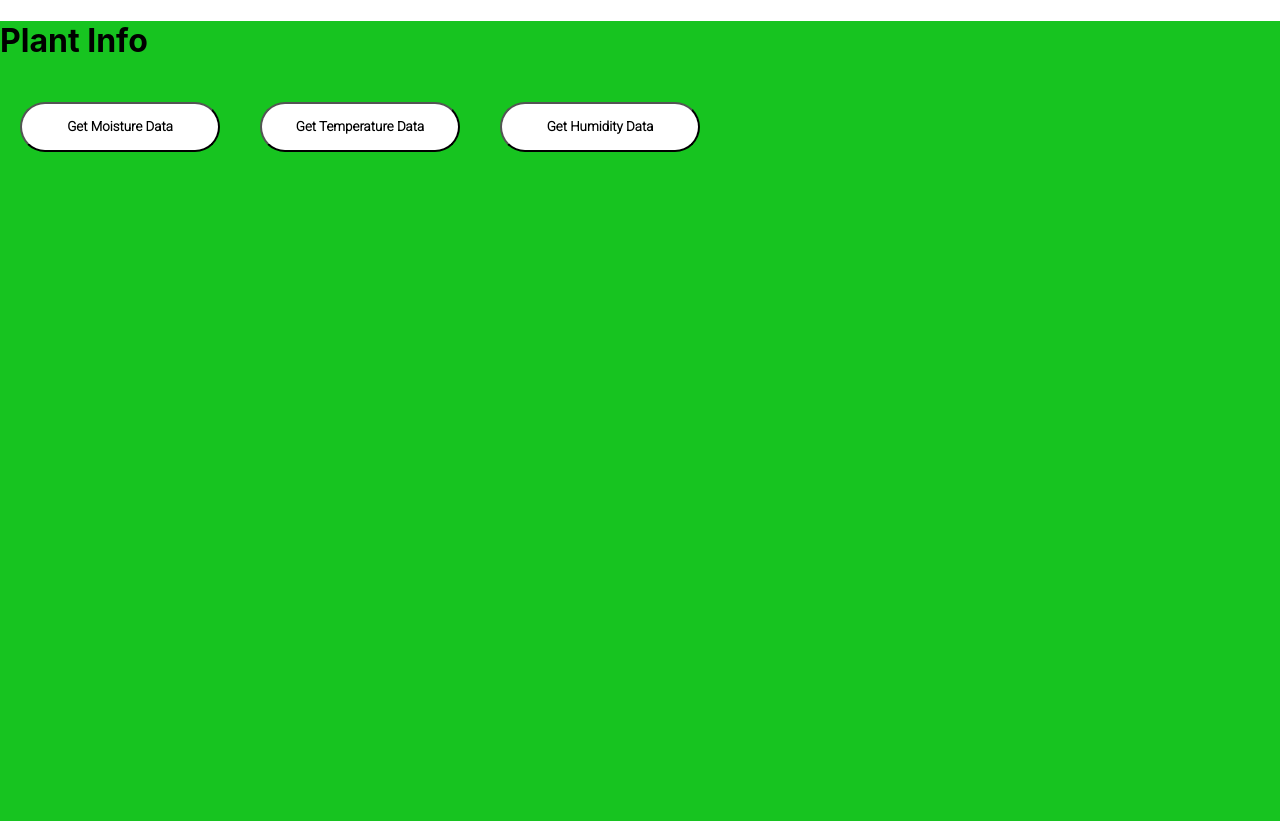
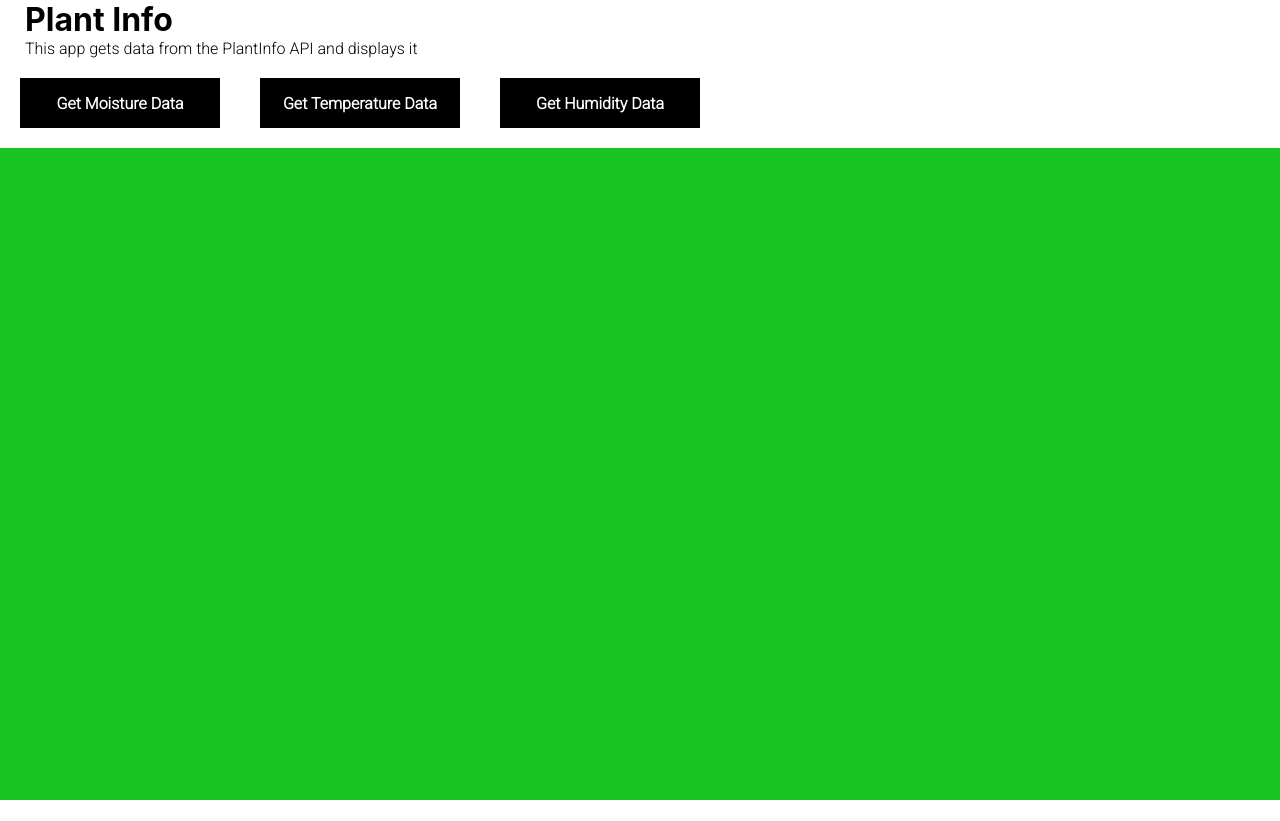
Before and after one commit to TomMcEachan/PlantInfoFrontEnd, a React (Create React App) app: page / in a window 1280 px wide. After the commit the page ends 800 px from the top, so only its background shows below. Built offline with nearby package versions, Linux system fonts and the light colour scheme.

Commit message:
Updated header to include own background

```diff
--- a/src/components/Container.js
+++ b/src/components/Container.js
@@ -4,4 +4,5 @@ export const Container = styled.div`
     width: 100vw;
     height: 100vh;
     background-color: #17C420;
+    padding: 0;
 `
--- a/src/components/Header.js
+++ b/src/components/Header.js
@@ -1,15 +1,27 @@
 import RouteButton from "./RouteButton"
+import styled from "styled-components"
+
+const AppHeader = styled.h1`
+@import url('https://fonts.googleapis.com/css2?family=Roboto:wght@100;300&display=swap');
+    font-weight: bolder;
+    color: black;
+    margin-left: 25px;
+`;
+
+const MenuContainer = styled.div `
+    background-color: white;
 
 
-
+`
 
 
 function Header() {
     return (
-       <div>
-           <h1>Plant Info</h1>
+       <MenuContainer>
+           <AppHeader>Plant Info</AppHeader>
+           <p>This app gets data from the PlantInfo API and displays it</p>
            <RouteButton />
-       </div>
+       </MenuContainer>
     )
 }
 
--- a/src/components/RouteButton.js
+++ b/src/components/RouteButton.js
@@ -1,5 +1,4 @@
 import styled from 'styled-components'
-const axios = require('axios');
 
 /**
  * Creates the Styles for the GetData Button
@@ -9,7 +8,7 @@ const DataButton = styled.button`
 
     width: 200px;
     height: 50px;
-    border-radius: 10rem;
+    font-size: 100%;
     font-family: 'Roboto', sans-serif;
     font-weight: 800;
     transition: background-color 30ms ease-out 100ms;
@@ -22,7 +21,7 @@ const DataButton = styled.button`
     margin: 20px;
 
     &:hover {
-    background-color: black;
+    background-color: #17C420;
     color: white;
     transition: all .3s;
     animation: shake 0.82s cubic-bezier(0.39, 0.575, 0.565, 1) both;
@@ -72,7 +71,7 @@ function RouteButton() {
     return (
        <div>
            {ButtonList.map(( {id, text, route}) => (
-           <DataButton backgroundColor="white" color="black" key={id} onClick={() => routeHandler(route)}>{text}</DataButton>
+           <DataButton backgroundColor="black" color="white" key={id} onClick={() => routeHandler(route)}>{text}</DataButton>
            ))}
        </div>
     );
--- a/src/index.css
+++ b/src/index.css
@@ -11,3 +11,18 @@ code {
   font-family: source-code-pro, Menlo, Monaco, Consolas, 'Courier New',
     monospace;
 }
+
+
+* {
+        margin: 0;
+        padding: 0;
+        border: 0;
+        outline: 0;
+        vertical-align: baseline;
+        background: transparent;
+}
+
+p{
+  margin-left: 25px;
+  font-family: Roboto, sans-serif;
+}
```
